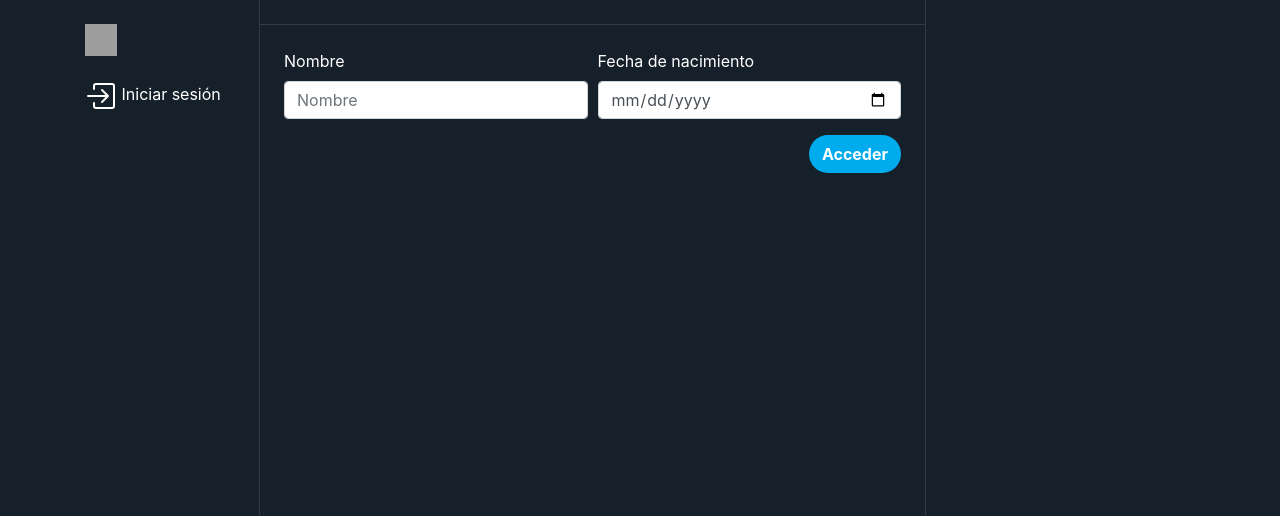
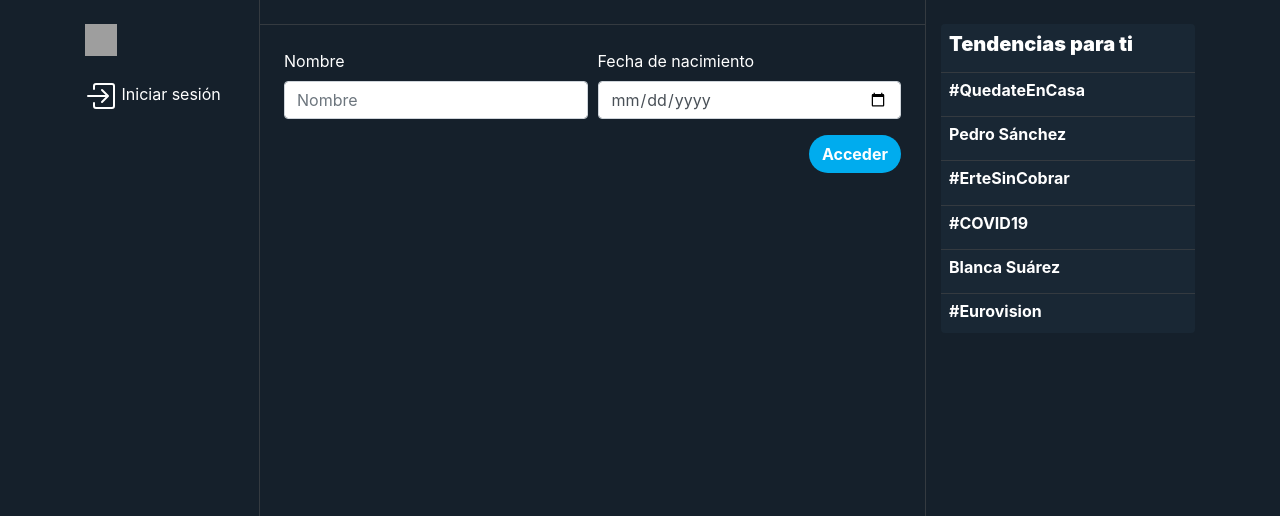
Before and after one commit to Alex-notfound/tuiter, a Python web app: template templates/index.html in a window 1280 px wide. Shown: the top 516 px of the page. Run offline with Jinja, Linux system fonts and the light colour scheme; the template is opened without the code that fills it, so the values that code supplies are empty; some libraries are stand-ins or nearby versions; grey boxes are pictures that could not be loaded.

Commit message:
Añadida seccion de Tendencias
Se ha añadido en skeleton.html un listado de Tendencias para tener una vista más adornada, ya que dichas tendencias son fijas.

```diff
--- a/templates/skeleton.html
+++ b/templates/skeleton.html
@@ -136,19 +136,42 @@
 
                 <div class="p-2 border-bottom border-dark">
                     <a href="/tuits/created?id={{ suggestedUsers[0].key.urlsafe() }}" style="color:white;"><h6><b>{{
-                         suggestedUsers[0].name }}</b></h6></a>
+                        suggestedUsers[0].name }}</b></h6></a>
                 </div>
                 <div class="p-2 border-bottom border-dark">
                     <a href="/tuits/created?id={{ suggestedUsers[1].key.urlsafe() }}" style="color:white;"><h6><b>{{
-                         suggestedUsers[1].name }}</b></h6></a>
+                        suggestedUsers[1].name }}</b></h6></a>
                 </div>
                 <div class="pt-2 pl-2 pr-2 pb-1">
                     <a href="/tuits/created?id={{ suggestedUsers[2].key.urlsafe() }}" style="color:white;"><h6><b>{{
-                         suggestedUsers[2].name }}</b></h6></a>
+                        suggestedUsers[2].name }}</b></h6></a>
                 </div>
-
             </div>
             {% endif %}
+
+            <div class="mt-4 rounded" style="background-color: rgb(25, 39, 52);">
+                <div class="p-2 border-bottom border-dark">
+                    <h5><strong><b> Tendencias para ti </b></strong></h5>
+                </div>
+                <div class="p-2 border-bottom border-dark">
+                    <a href="#" style="color:white;"><h6><b> #QuedateEnCasa </b></h6></a>
+                </div>
+                <div class="p-2 border-bottom border-dark">
+                    <a href="#" style="color:white;"><h6><b> Pedro Sánchez </b></h6></a>
+                </div>
+                <div class="p-2 border-bottom border-dark">
+                    <a href="#" style="color:white;"><h6><b> #ErteSinCobrar </b></h6></a>
+                </div>
+                <div class="p-2 border-bottom border-dark">
+                    <a href="#" style="color:white;"><h6><b> #COVID19 </b></h6></a>
+                </div>
+                <div class="p-2 border-bottom border-dark">
+                    <a href="#" style="color:white;"><h6><b> Blanca Suárez </b></h6></a>
+                </div>
+                <div class="pt-2 pl-2 pr-2 pb-1">
+                    <a href="#" style="color:white;"><h6><b> #Eurovision </b></h6></a>
+                </div>
+            </div>
         </div>
     </div>
 </div>
```
